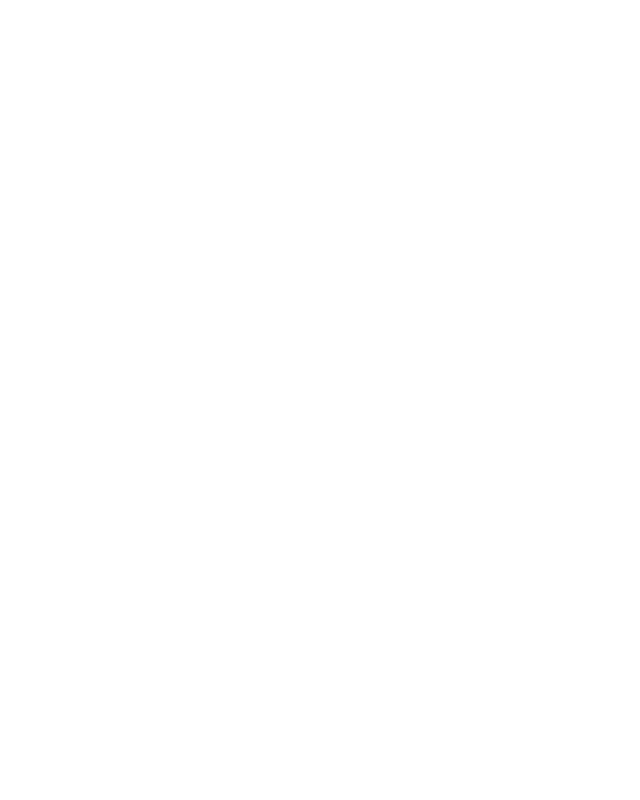
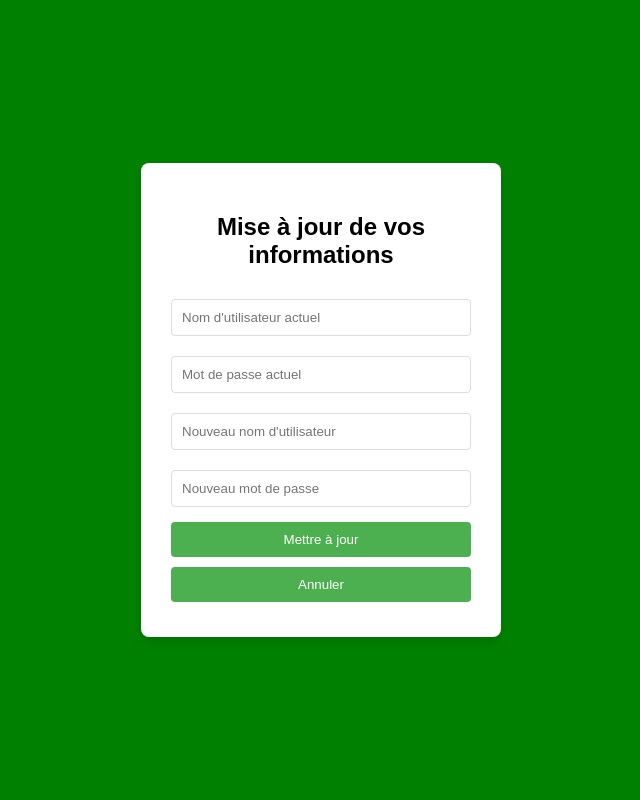
Before and after one commit to Rapid0Team/Titanic, a PHP site: page /admin.php in a window 1280 px wide. Before the commit the part shown is empty. Shown: the whole page, without its empty margins (319-959 px from the left). Run offline with PHP 8.4, Linux system fonts and the light colour scheme; a user stored in the database is signed in; data comes from the database, SQL or seed files in the repository.

Commit message:
add admin.php

```diff
--- a/titanic/php/admin.php
+++ b/titanic/php/admin.php
@@ -0,0 +1,107 @@
+<?php
+session_start();
+$id = $_SESSION['id_client'];
+include "./connect.php";
+$message = "";
+
+// Vérifier les informations du client
+$queryCheck = "SELECT * FROM client WHERE id_client = '$id'";
+$result = mysqli_query($con, $queryCheck) or die("Error query check");
+$client = mysqli_fetch_assoc($result);
+
+if (isset($_POST['submit'])) {
+    extract($_POST);
+
+    if (!empty($password) && !empty($nom_admin)) {
+        if ($password === $client['password'] && $nom_admin === $client['username']) {
+            // Utiliser les nouvelles valeurs, ou les valeurs existantes si les champs sont vides
+            $new_nom_admin = !empty($new_nom_admin) ? $new_nom_admin : $client['username'];
+            $new_password = !empty($new_password) ? $new_password : $client['password'];
+
+            // Requête de mise à jour
+            $query = "UPDATE client SET username = '$new_nom_admin', password = '$new_password' WHERE id_client = $id";
+            mysqli_query($con, $query) or die("Erreur de requête");
+
+            // Redirection après la mise à jour
+            header("Location: login.php");
+            exit;
+        } else {
+            $message = "<p style='color:red; text-align:center;'>Password Incorrect !</p>";
+        }
+    } else {
+        $message = "<p style='color:red; text-align:center;'>Insérer Votre Password !</p>";
+    }
+}
+?>
+<!DOCTYPE html>
+<html lang="en">
+<head>
+    <meta charset="UTF-8">
+    <meta name="viewport" content="width=device-width, initial-scale=1.0">
+    <title>Mise à jour des informations</title>
+    <style>
+        body {
+            display: flex;
+            align-items: center;
+            justify-content: center;
+            height: 100vh;
+            font-family: Arial, sans-serif;
+            background: green;
+            margin: 0;
+        }
+        form {
+            background: #ffffff;
+            padding: 30px;
+            border-radius: 8px;
+            box-shadow: 0 4px 8px rgba(0, 0, 0, 0.1);
+            width: 300px;
+            text-align: center;
+        }
+        input[type="text"],
+        input[type="password"] {
+            width: 100%;
+            padding: 10px;
+            margin: 10px 0;
+            border: 1px solid #ddd;
+            border-radius: 4px;
+            box-sizing: border-box;
+        }
+        input[type="submit"],
+        input[type="button"] {
+            background-color: #4CAF50;
+            color: white;
+            padding: 10px;
+            margin: 5px 0;
+            border: none;
+            border-radius: 4px;
+            cursor: pointer;
+            width: 100%;
+            box-sizing: border-box;
+        }
+        input[type="submit"]:hover,
+        input[type="button"]:hover {
+            background-color: grey;
+            color :black;
+        }
+        p {
+            margin: 0;
+        }
+        .error {
+            color: red;
+            font-size: 14px;
+        }
+    </style>
+</head>
+<body>
+    <form action="" method="post">
+        <h2>Mise à jour de vos informations</h2>
+        <input type="text" name="nom_admin" placeholder="Nom d'utilisateur actuel"><br>
+        <input type="password" name="password" placeholder="Mot de passe actuel"><br>
+        <input type="text" name="new_nom_admin" placeholder="Nouveau nom d'utilisateur"><br>
+        <input type="password" name="new_password" placeholder="Nouveau mot de passe"><br>
+        <input type="submit" name="submit" value="Mettre à jour">
+        <a href="tableUsers.php"><input type="button" value="Annuler"></a>
+        <?php echo "<div class='error'>$message</div>"; ?>
+    </form>
+</body>
+</html>
--- a/titanic/php/login.php
+++ b/titanic/php/login.php
@@ -41,7 +41,7 @@ if (isset($_POST['submit'])) {
 
         // Vérification du rôle
         if ($user['role'] === 'admin' ) {
-            header("Location: tableUsers.php");// Rediriger vers la page d'administration
+            header("Location: admin.php");// Rediriger vers la page d'administration
 			session_start();
 			$_SESSION['nom_complet'] = $user['nom_complet'];
 			$_SESSION['username'] = $user['username'];
```
